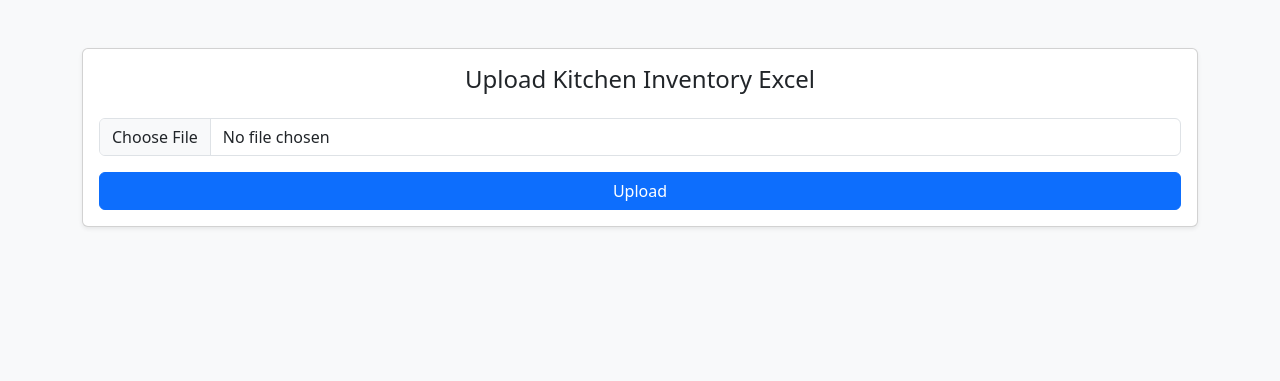
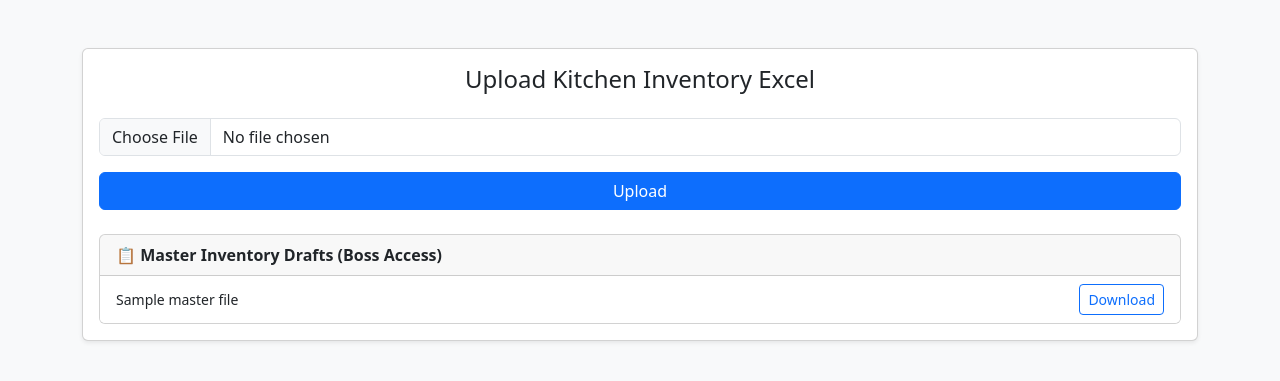
Before and after one commit to krishnakoushik-parimi/Kitchen-order-app, a Flask app: template templates/index.html in a window 1280 px wide. Shown: the top 381 px of the page. Run offline with Flask 3, Linux system fonts and the light colour scheme; the template is opened without the code that fills it: most values are stand-ins (such as "Sample title", 1, 10 or a date in 2020).

Commit message:
Added a section for Master Inventory

```diff
--- a/app.py
+++ b/app.py
@@ -19,8 +19,23 @@ def safe_key(col):
     return clean_header(col).lower().replace(" ", "_")
 
 
+def get_master_files():
+    files = []
+    for f in os.listdir(UPLOAD_FOLDER):
+        if f.endswith("_master_inventory.xlsx"):
+            path = os.path.join(UPLOAD_FOLDER, f)
+            files.append({
+                "name": f,
+                "path": path,
+                "time": os.path.getmtime(path)
+            })
+    return sorted(files, key=lambda x: x["time"], reverse=True)
+
+
 @app.route("/", methods=["GET", "POST"])
 def index():
+    master_files = get_master_files()
+
     if request.method == "POST":
         file = request.files["file"]
 
@@ -33,10 +48,11 @@ def index():
             "table.html",
             columns=df.columns.tolist(),
             column_map=column_map,
-            data=df.to_dict(orient="records")
+            data=df.to_dict(orient="records"),
+            master_files=master_files
         )
 
-    return render_template("index.html")
+    return render_template("index.html", master_files=master_files)
 
 
 @app.route("/generate", methods=["POST"])
@@ -50,82 +66,62 @@ def generate():
     today = datetime.now().strftime("%Y-%m-%d")
 
     rows = []
-
     for i in range(row_count):
         row = {}
         for col, safe in zip(columns, safe_columns):
-            val = request.form.get(f"{safe}_{i}", "").strip()
-            row[col] = val
+            row[col] = request.form.get(f"{safe}_{i}", "").strip()
         rows.append(row)
 
     df = pd.DataFrame(rows)
 
-    # Identify important columns
     requested_col = next(c for c in df.columns if "requested" in c.lower())
     supplier_col = next(c for c in df.columns if "supplier" in c.lower())
     current_col = next(c for c in df.columns if "current" in c.lower())
 
-    # Convert requested quantity to numeric
     df[requested_col] = pd.to_numeric(df[requested_col], errors="coerce").fillna(0)
 
-    # Save master inventory (always)
+    # 🔥 SAVE MASTER INVENTORY (ALWAYS)
     master_path = os.path.join(
         UPLOAD_FOLDER,
         f"{kitchen_name}_{today}_master_inventory.xlsx"
     )
     df.to_excel(master_path, index=False)
 
-    # Save draft only
+    # Draft only
     if action == "draft":
-        draft_path = os.path.join(
-            UPLOAD_FOLDER,
-            f"{kitchen_name}_{today}_draft.xlsx"
-        )
-        df.to_excel(draft_path, index=False)
         return "Draft saved successfully"
 
-    # Filter order items
+    # ORDER LIST
     order_df = df[df[requested_col] > 0].copy()
 
-    # Remove current quantity from order list
     if current_col in order_df.columns:
         order_df.drop(columns=[current_col], inplace=True)
 
-    # Output path
     output_path = os.path.join(
         UPLOAD_FOLDER,
         f"{kitchen_name}_{today}_order_list.xlsx"
     )
 
-    # Save supplier-wise sheets first
     with pd.ExcelWriter(output_path, engine="openpyxl") as writer:
         for supplier, group in order_df.groupby(supplier_col):
-            sheet_name = str(supplier)[:31]  # Excel sheet name max 31 chars
-            group.to_excel(writer, sheet_name=sheet_name, index=False)
+            group.to_excel(writer, sheet_name=str(supplier)[:31], index=False)
 
-    # Open workbook to apply wrap text and auto column width
     wb = load_workbook(output_path)
-
     for sheet in wb.sheetnames:
         ws = wb[sheet]
-
-        # Wrap text
         for row in ws.iter_rows():
             for cell in row:
                 cell.alignment = Alignment(wrap_text=True)
-
-        # Auto adjust column width
-        for col in ws.columns:
-            max_length = max(
-                len(str(cell.value)) if cell.value else 0
-                for cell in col
-            )
-            ws.column_dimensions[col[0].column_letter].width = min(max_length + 2, 40)
-
     wb.save(output_path)
 
     return send_file(output_path, as_attachment=True)
 
 
+@app.route("/download/<filename>")
+def download(filename):
+    path = os.path.join(UPLOAD_FOLDER, filename)
+    return send_file(path, as_attachment=True)
+
+
 if __name__ == "__main__":
     app.run(debug=True)
--- a/templates/index.html
+++ b/templates/index.html
@@ -32,6 +32,23 @@
                     Upload
                 </button>
             </form>
+            {% if master_files %}
+            <div class="card mt-4">
+                <div class="card-header fw-bold">
+                    📋 Master Inventory Drafts (Boss Access)
+                </div>
+                <ul class="list-group list-group-flush">
+                    {% for f in master_files %}
+                    <li class="list-group-item d-flex justify-content-between align-items-center">
+                        <span class="small">{{ f.name }}</span>
+                        <a href="/download/{{ f.name }}" class="btn btn-sm btn-outline-primary">
+                            Download
+                        </a>
+                    </li>
+                    {% endfor %}
+                </ul>
+            </div>
+            {% endif %}
 
         </div>
     </div>
```
